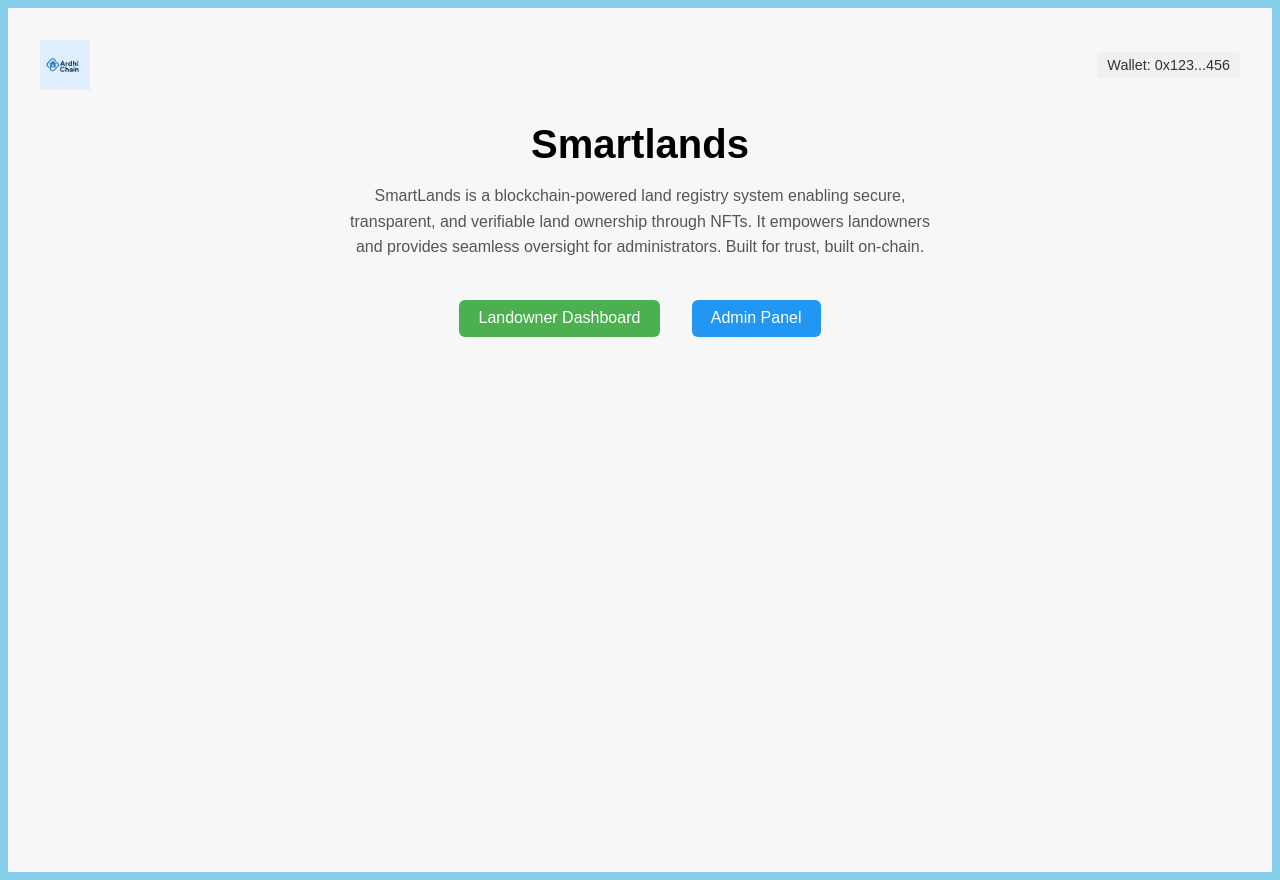
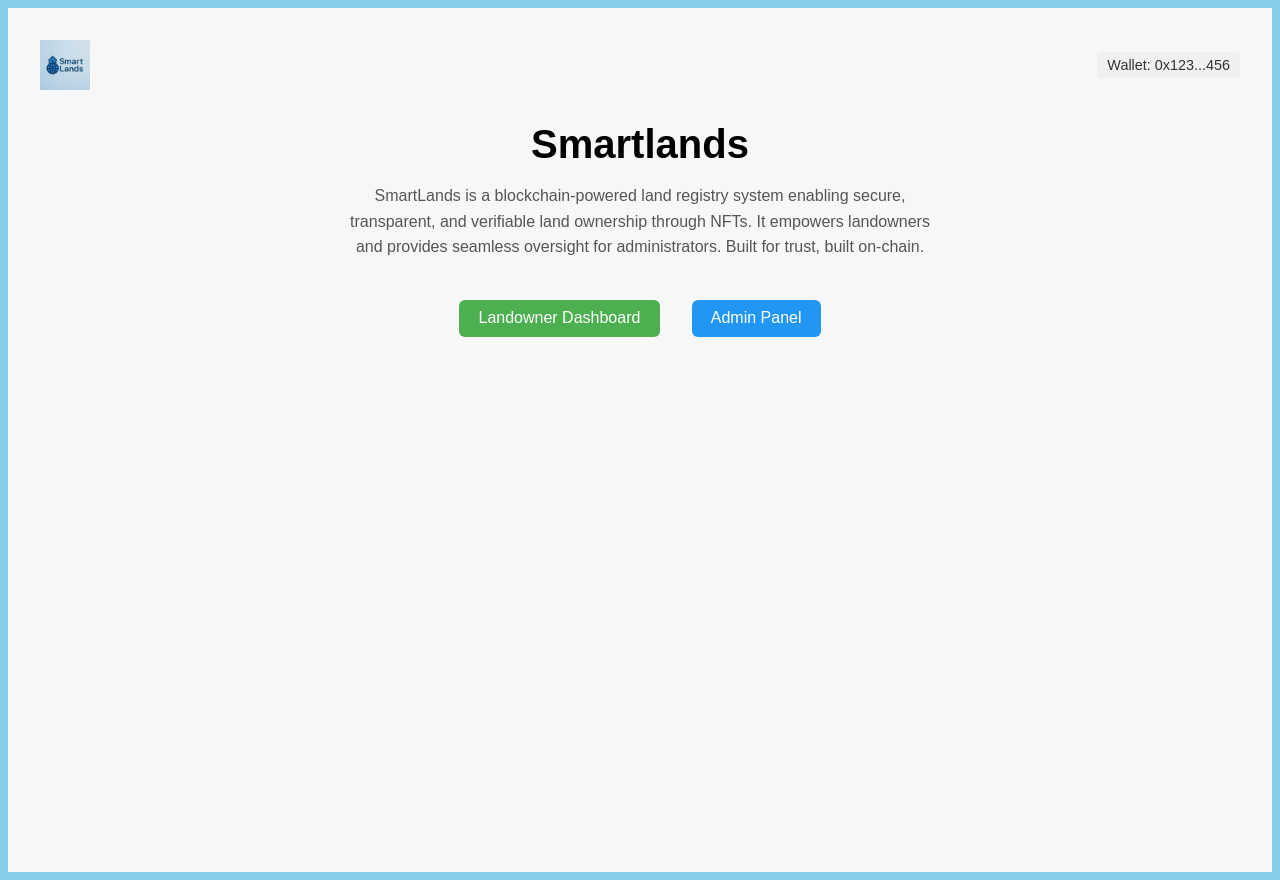
Before and after one commit to zico-hubb/ardhi-Chain, a Next.js app: page / in a window 1280 px wide. Built offline with nearby package versions, Linux system fonts and the light colour scheme.

Commit message:
Update log

```diff
--- a/src/app/page.jsx
+++ b/src/app/page.jsx
@@ -22,7 +22,7 @@ export default function HomePage() {
 
       <div className="container">
         <header className="header">
-          <img src="/images/logo.png" alt="ArdhiChain Logo" className="logo" />
+          <img src="/images/logo.jpeg" alt="ArdhiChain Logo" className="logo" />
           <div className="walletInfo">Wallet: 0x123...456</div>
         </header>
 
```
